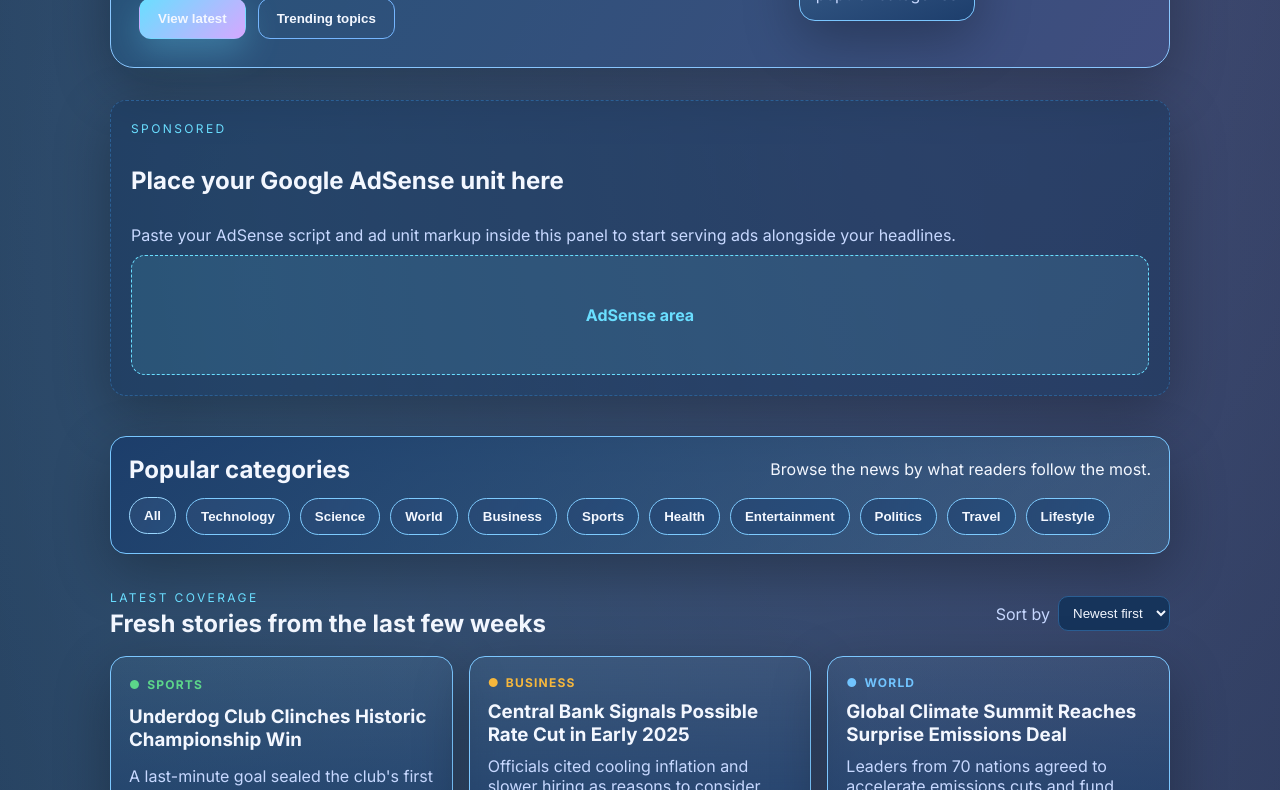
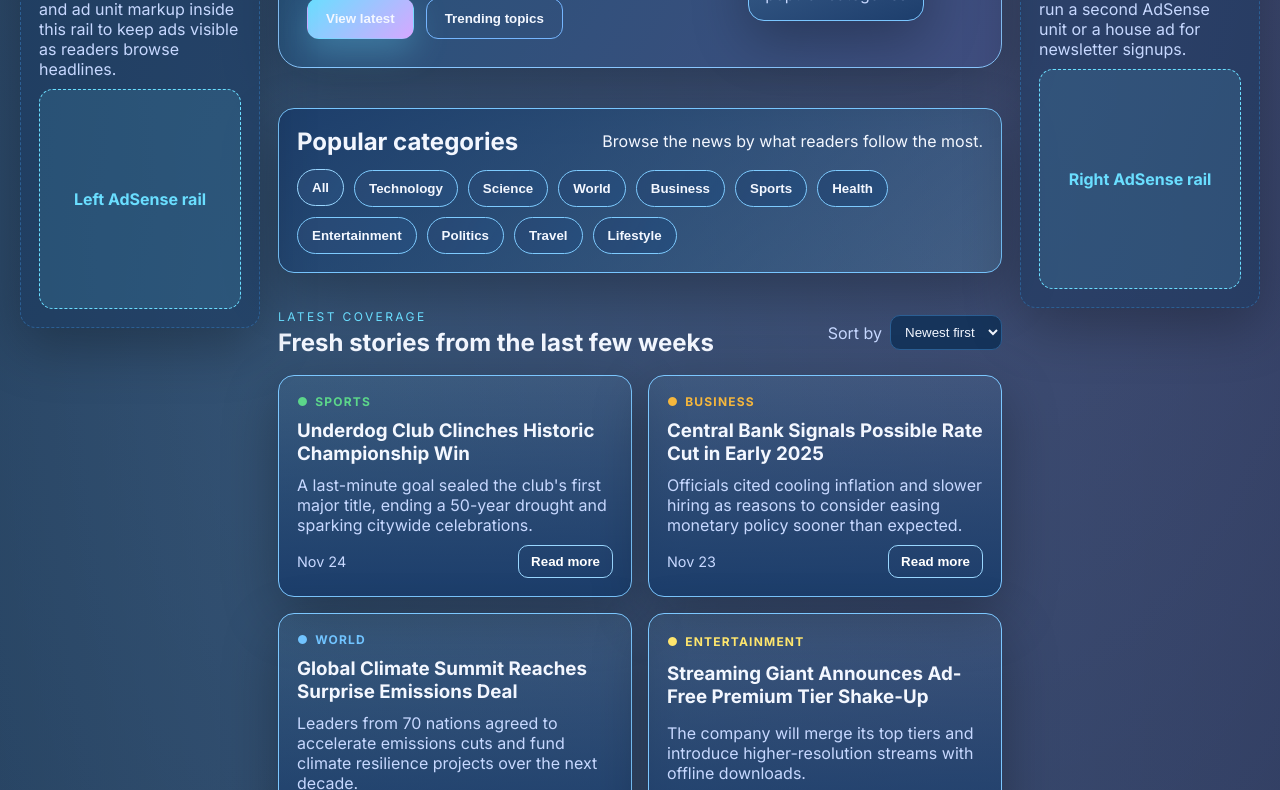
Before and after one commit to ChristianMarzianGithub/TheNewHagenNewsSite, a website: page index.html in a window 1280 px wide. Shown: the part 312-1102 px from the top of the page. Drawn offline with Linux system fonts and the light colour scheme.

Commit message:
Add dual sidebar ad rails

```diff
--- a/index.html
+++ b/index.html
@@ -19,7 +19,30 @@
     </nav>
   </header>
 
-  <main>
+  <div class="page-layout">
+    <aside class="ad-rail" aria-label="Left advertisement">
+      <div class="ad-rail-inner">
+        <p class="eyebrow">Sponsored</p>
+        <h2>Place your Google AdSense unit here</h2>
+        <p class="ad-copy">Paste your AdSense script and ad unit markup inside this rail to keep ads visible as readers browse headlines.</p>
+        <div class="ad-placeholder" aria-label="Google AdSense placeholder">
+          <!-- Example AdSense placement: replace with your own client and slot IDs -->
+          <!--
+          <script async src="https://pagead2.googlesyndication.com/pagead/js/adsbygoogle.js?client=ca-pub-XXXXXX" crossorigin="anonymous"></script>
+          <ins class="adsbygoogle"
+               style="display:block"
+               data-ad-client="ca-pub-XXXXXX"
+               data-ad-slot="1234567890"
+               data-ad-format="auto"
+               data-full-width-responsive="true"></ins>
+          <script>(adsbygoogle = window.adsbygoogle || []).push({});</script>
+          -->
+          <span class="ad-placeholder-label">Left AdSense rail</span>
+        </div>
+      </div>
+    </aside>
+
+    <main>
     <section class="hero" id="top-stories">
       <div class="hero-text">
         <p class="eyebrow">Breaking now</p>
@@ -38,28 +61,6 @@
         <div class="stat">
           <span class="stat-number" id="category-count">0</span>
           <span class="stat-label">popular categories</span>
-        </div>
-      </div>
-    </section>
-
-    <section class="ad-slot" aria-label="Advertisement" id="ad-slot">
-      <div class="ad-slot-inner">
-        <p class="eyebrow">Sponsored</p>
-        <h2>Place your Google AdSense unit here</h2>
-        <p class="ad-copy">Paste your AdSense script and ad unit markup inside this panel to start serving ads alongside your headlines.</p>
-        <div class="ad-placeholder" aria-label="Google AdSense placeholder">
-          <!-- Example AdSense placement: replace with your own client and slot IDs -->
-          <!--
-          <script async src="https://pagead2.googlesyndication.com/pagead/js/adsbygoogle.js?client=ca-pub-XXXXXX" crossorigin="anonymous"></script>
-          <ins class="adsbygoogle"
-               style="display:block"
-               data-ad-client="ca-pub-XXXXXX"
-               data-ad-slot="1234567890"
-               data-ad-format="auto"
-               data-full-width-responsive="true"></ins>
-          <script>(adsbygoogle = window.adsbygoogle || []).push({});</script>
-          -->
-          <span class="ad-placeholder-label">AdSense area</span>
         </div>
       </div>
     </section>
@@ -93,7 +94,30 @@
         <!-- populated in script -->
       </div>
     </section>
-  </main>
+    </main>
+
+    <aside class="ad-rail" aria-label="Right advertisement">
+      <div class="ad-rail-inner">
+        <p class="eyebrow">Sponsored</p>
+        <h2>Place your Google AdSense unit here</h2>
+        <p class="ad-copy">Use this mirrored rail to run a second AdSense unit or a house ad for newsletter signups.</p>
+        <div class="ad-placeholder" aria-label="Google AdSense placeholder">
+          <!-- Example AdSense placement: replace with your own client and slot IDs -->
+          <!--
+          <script async src="https://pagead2.googlesyndication.com/pagead/js/adsbygoogle.js?client=ca-pub-XXXXXX" crossorigin="anonymous"></script>
+          <ins class="adsbygoogle"
+               style="display:block"
+               data-ad-client="ca-pub-XXXXXX"
+               data-ad-slot="1234567890"
+               data-ad-format="auto"
+               data-full-width-responsive="true"></ins>
+          <script>(adsbygoogle = window.adsbygoogle || []).push({});</script>
+          -->
+          <span class="ad-placeholder-label">Right AdSense rail</span>
+        </div>
+      </div>
+    </aside>
+  </div>
 
   <footer class="site-footer">
     <p>&copy; 2024 The New Hagen News. Updated weekly with the stories that matter.</p>
--- a/styles/style.css
+++ b/styles/style.css
@@ -57,10 +57,20 @@ body {
   opacity: 1;
 }
 
+.page-layout {
+  display: grid;
+  grid-template-columns: minmax(180px, 240px) minmax(0, 1100px) minmax(180px, 240px);
+  gap: 18px;
+  max-width: 1700px;
+  margin: 0 auto;
+  padding: 32px 20px 80px;
+  align-items: start;
+}
+
 main {
   max-width: 1100px;
+  width: 100%;
   margin: 0 auto;
-  padding: 32px 20px 80px;
 }
 
 .hero {
@@ -197,16 +207,18 @@ main {
   margin-top: 36px;
 }
 
-.ad-slot {
-  margin-top: 32px;
+.ad-rail {
   border: 1px dashed var(--border);
   border-radius: 16px;
   background: rgba(22, 52, 91, 0.45);
   box-shadow: var(--shadow);
+  position: sticky;
+  top: 110px;
+  align-self: start;
 }
 
-.ad-slot-inner {
-  padding: 20px;
+.ad-rail-inner {
+  padding: 18px;
   display: grid;
   gap: 10px;
 }
@@ -225,7 +237,7 @@ main {
   place-items: center;
   color: var(--accent);
   font-weight: 700;
-  min-height: 120px;
+  min-height: 220px;
 }
 
 .section-heading {
@@ -365,6 +377,26 @@ main {
   }
 }
 
+@media (max-width: 1180px) {
+  .page-layout {
+    grid-template-columns: 1fr;
+  }
+
+  main {
+    order: 1;
+  }
+
+  .ad-rail {
+    position: relative;
+    top: auto;
+    order: 2;
+  }
+
+  .ad-rail:last-of-type {
+    order: 3;
+  }
+}
+
 @media (max-width: 520px) {
   .site-header {
     flex-direction: column;
```
Also changed, not shown: README.md.
